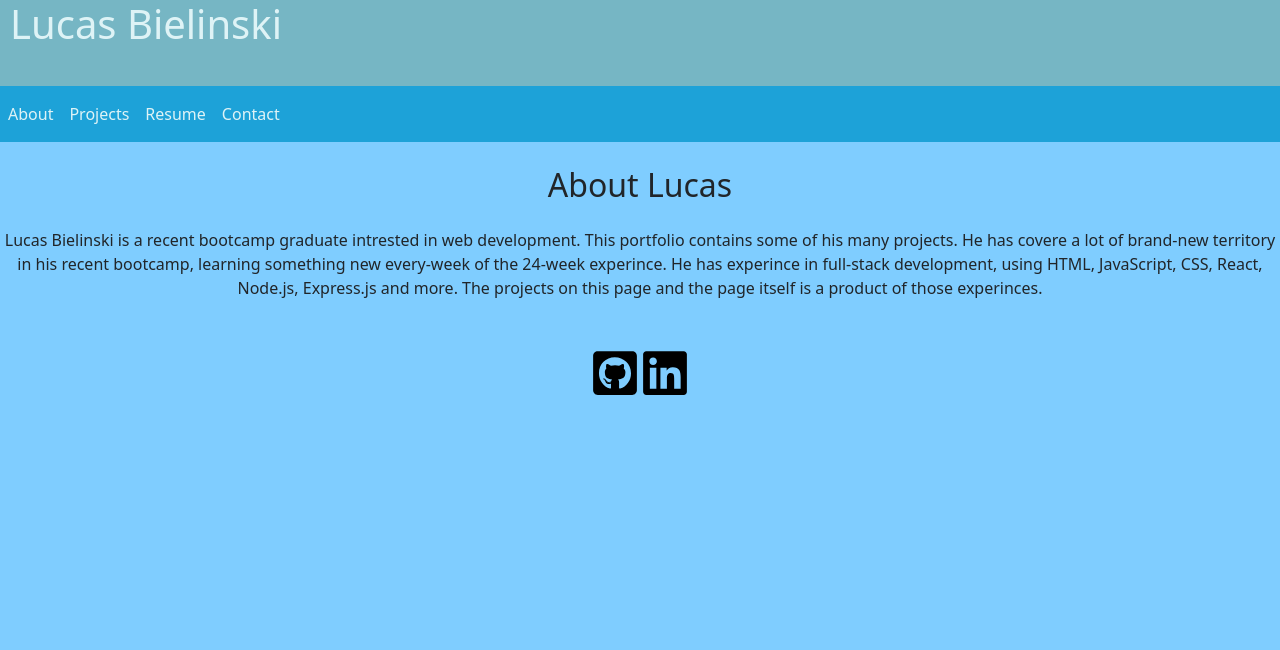
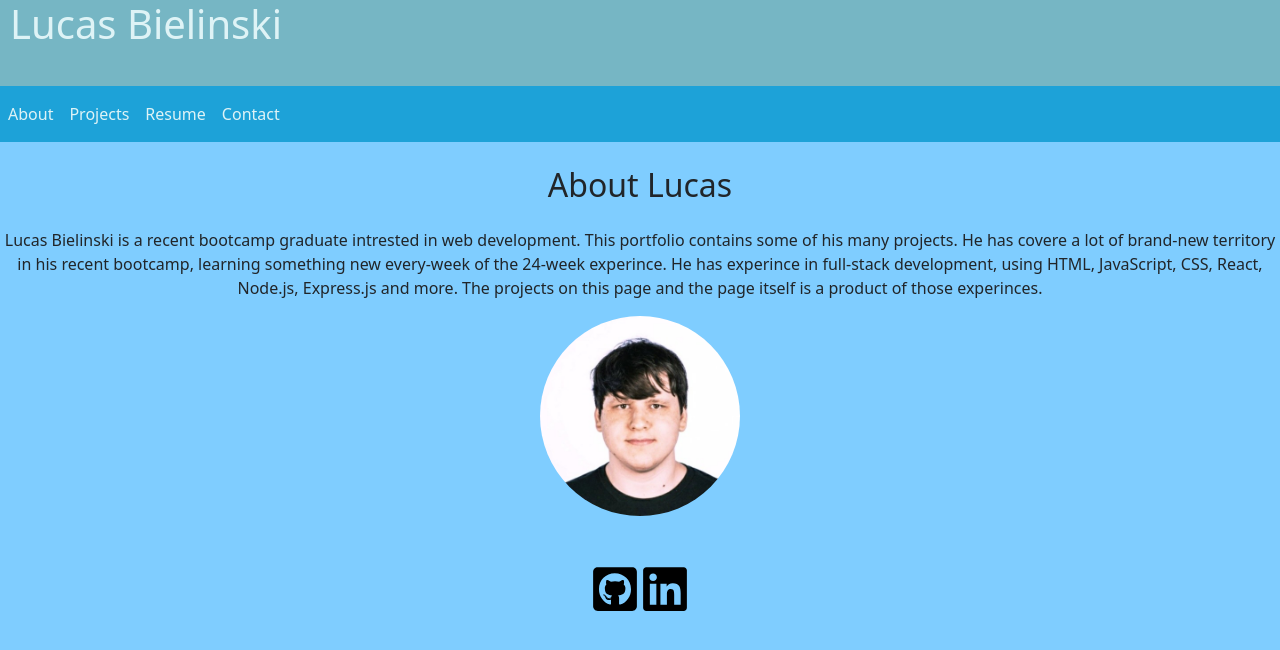
Before and after one commit to LucasBielinski/newportfolio, a React (Create React App) app: page / in a window 1280 px wide. Shown: the top 650 px of the page. Built offline with nearby package versions, Linux system fonts and the light colour scheme.

Commit message:
add img to about and fixed img issues

```diff
--- a/src/components/Nav/nav.js
+++ b/src/components/Nav/nav.js
@@ -3,8 +3,8 @@ import "../styles/nav.css";
 export default function Nav({ selection, handleSelectionChange }) {
   const links = ["About", "Projects", "Resume", "Contact"];
   return (
-    <nav className="navbar navbar-expand-lg d-flex justify-content-between flex-column flex-md-row">
-      <ul className="navbar-nav d-flex">
+    <nav className="navbar navbar-expand-lg d-flex justify-content-between flex-column flex-md-row justify-content-between allign-items-center">
+      <ul className="navbar-nav">
         {links.map((link) => (
           <InternalLink
             key={link}
--- /dev/null
+++ b/src/components/styles/about.css
@@ -0,0 +1,5 @@
+.profile {
+  width: 200px;
+  height: 200px;
+  border-radius: 50%;
+}
--- a/src/components/styles/nav.css
+++ b/src/components/styles/nav.css
@@ -11,3 +11,9 @@ nav {
 .navbar-nav a:hover {
   color: #064273;
 }
+
+@media screen and (max-width: 991px) {
+  nav {
+    align-items: center;
+  }
+}
--- a/src/pages/About.js
+++ b/src/pages/About.js
@@ -1,3 +1,5 @@
+import profile from "../images/profile.jpg";
+import "../components/styles/about.css";
 export default function About() {
   return (
     <div>
@@ -11,6 +13,9 @@ export default function About() {
         Express.js and more. The projects on this page and the page itself is a
         product of those experinces.
       </p>
+      <div className="text-center">
+        <img className="profile" src={profile} alt="profile"></img>
+      </div>
     </div>
   );
 }
--- a/src/pages/Project/projectCard.js
+++ b/src/pages/Project/projectCard.js
@@ -9,7 +9,7 @@ export default function ProjectCard(props) {
   return (
     <div key={project.id}>
       <h4 className="mt-5">{project.name}</h4>
-      <img className="mt-3" src={project.img} alt="project"></img>
+      <img className="img-fluid mt-3" src={project.img} alt="project"></img>
 
       <div className=" icons text-center" id={project.id}>
         <div>
```
Also changed, not shown: src/components/styles/projects.css (+21 -0 lines), src/images/profile.jpg (added).
